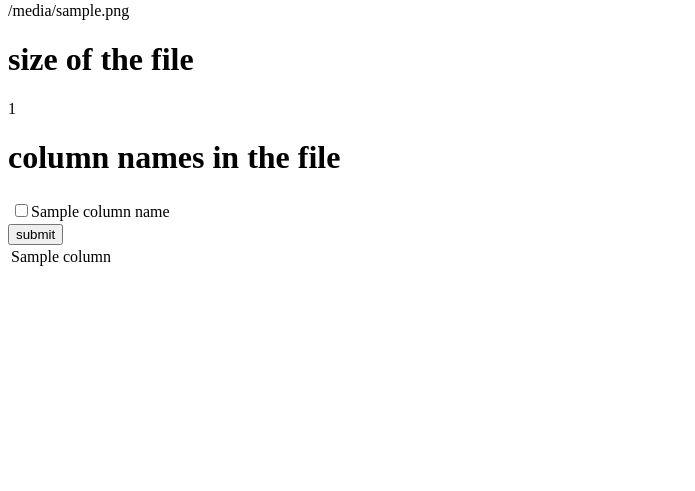
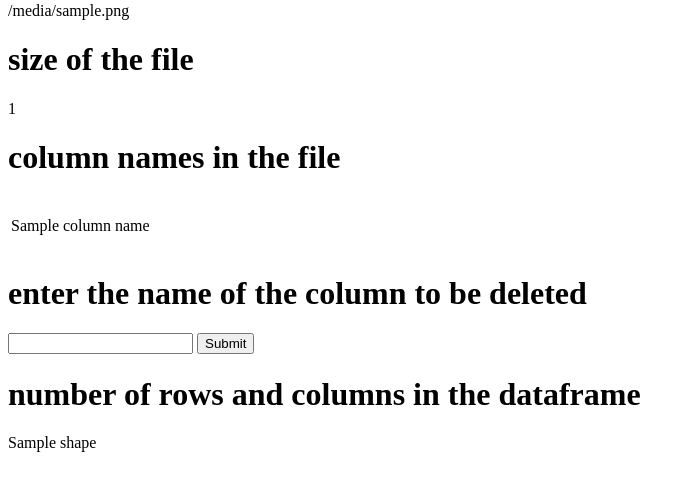
Before and after one commit to saravanamuthu1/SE-5300, a Flask app: template template/index.html in a window 1280 px wide. Shown: the part 216-707 px from the top of the page, without its empty margins (0-695 px from the left). Run offline with Flask 2, Linux system fonts and the light colour scheme; the template is opened without the code that fills it: most values are stand-ins (such as "Sample title", 1, 10 or a date in 2020).

Commit message:
Update index.html
added shape feature and delete branch feature

```diff
--- a/template/index.html
+++ b/template/index.html
@@ -20,26 +20,26 @@
         <h1>size of the file</h1>
         {{data_size}}
         <h1>column names in the file</h1>
-        <form method="POST" action="{{url_for('uploadFiles')}}" enctype="multipart/form-data">
         <table>
-        {%for i in column_names%}
+        {%for i in getColumnNames%}
         <tr>
           <td>
-            <input type="checkbox" value={{i}} name="mycheckbox">{{i}}
+            <p>{{i}}<p>
           </td>
           {%endfor%}
         </tr>
       </table>
-      <input type="submit" value="submit">
-      </form>
-      <table>
-        {%for i in column %}
-        <tr>
-          <td>
-            {{i}}
-          </td>
-          {%endfor%}
-        </tr>
-      </table>
+      <div className="deletecolumns">
+        <h1>enter the name of the column to be deleted</h1>
+        <input type="text" name="column_name">
+        <input type="submit">
+      </div>
+      <div>
+        {{message}}
+      </div>
+      <div>
+        <h1>number of rows and columns in the dataframe</h1>
+        {{shape}}
+      </div>
 </body>
 </html>
```
